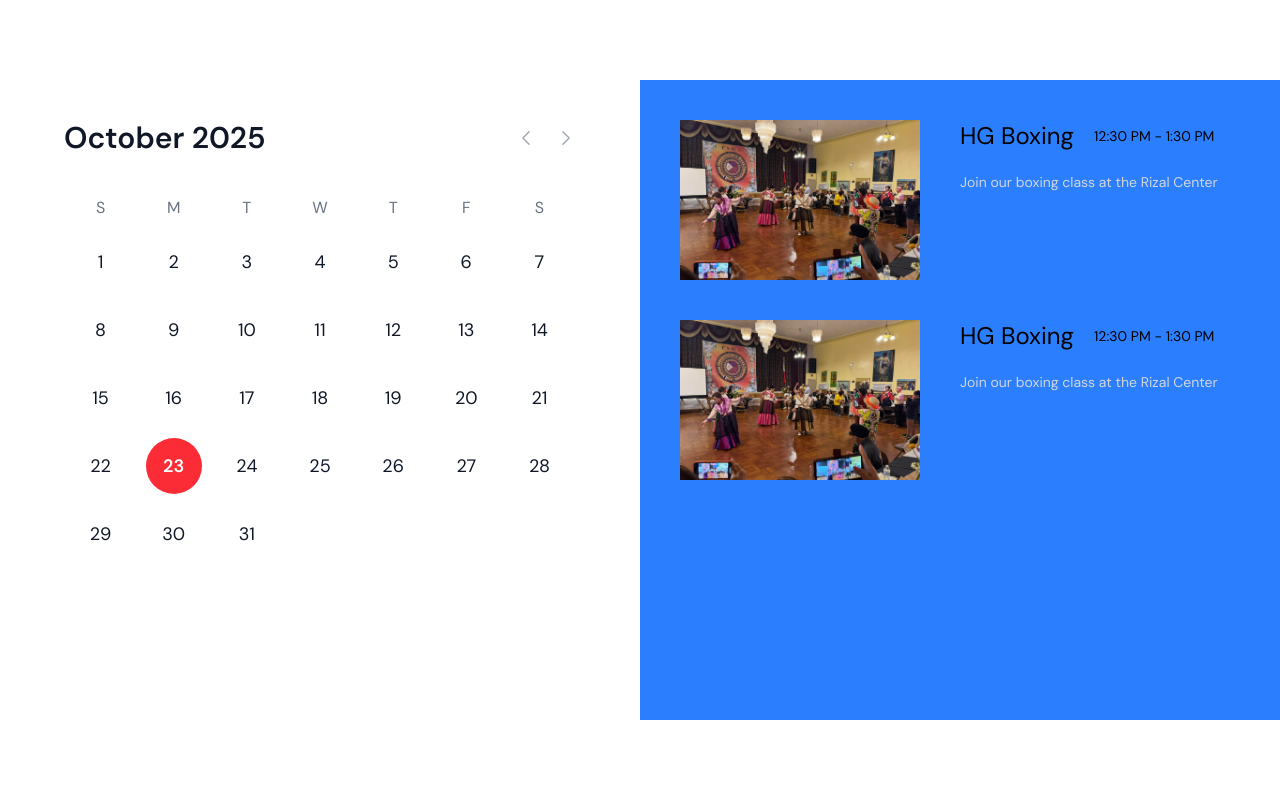
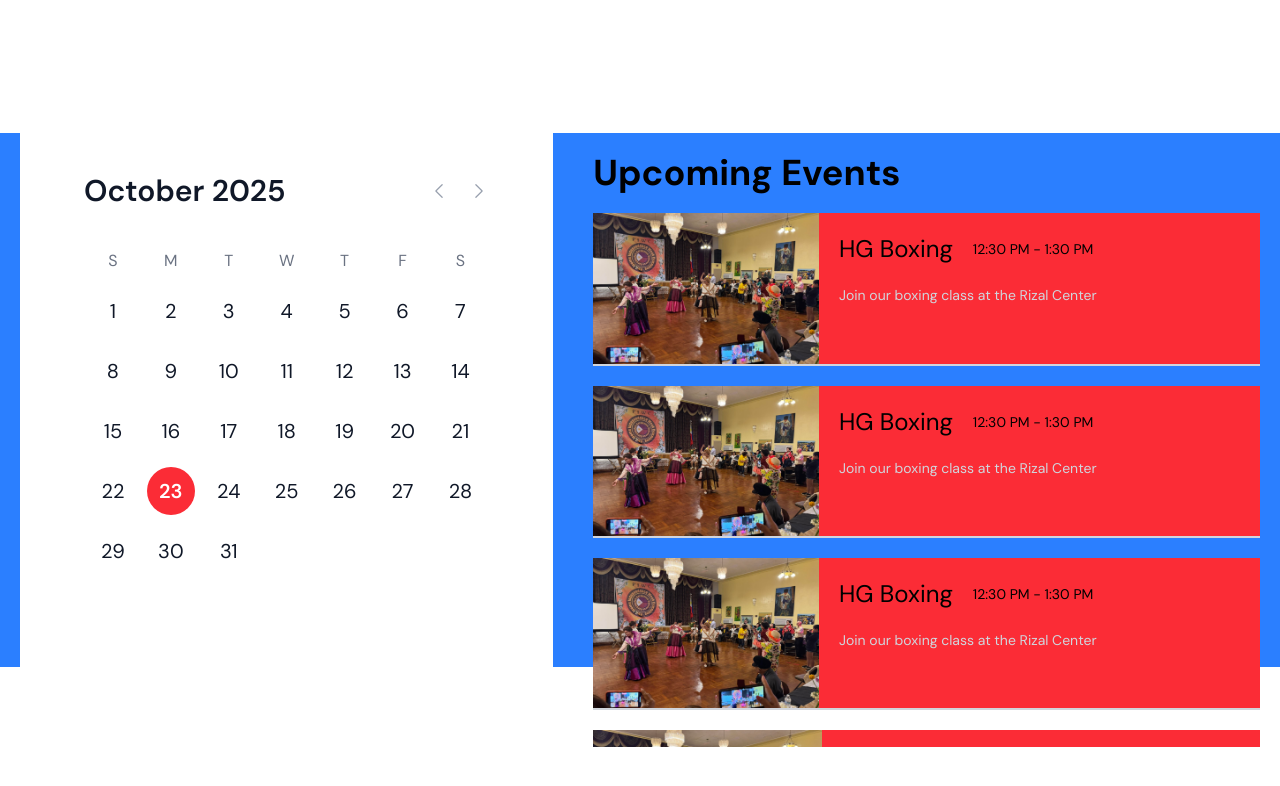
Before and after one commit to Dragoon788/rizal-center-chicago-webpage, a Next.js app: page /events in a window 1280 px wide. Shown: the top 786 px of the page. Built offline with nearby package versions, Linux system fonts and the light colour scheme.

Commit message:
in progress event carousel

```diff
--- a/src/app/components/EventsPage/calendar.tsx
+++ b/src/app/components/EventsPage/calendar.tsx
@@ -47,7 +47,7 @@ export default function Calendar() {
 //   )
 
   return (
-      <div className="h-full aspect-square px-4 sm:px-7 md:px-6 bg-white">
+      <div className="m-5 h-full aspect-square px-4 sm:px-7 md:px-6 bg-white">
           <div className="p-5 md:p-10">
             {/* The header portion of the calendar */}
             <div className="flex items-center">
@@ -83,12 +83,12 @@ export default function Calendar() {
             {/* END */}
 
             {/* Loop through all the days of the month and assign this */}
-            <div className="grid grid-cols-7 mt-2 text-sm md:text-lg">
+            <div className="grid grid-cols-7 mt-2 text-sm md:text-xl">
               {days.map((day, dayIdx) => (
                 <div
                   key={day.toString()}
                   className={clsx(
-                    'py-1.5',
+                    'py-1.5 h-10 md:h-15',
                     {
                     [`col-start-${getDay(day)+1}`]: dayIdx === 0
                     }
@@ -98,7 +98,7 @@ export default function Calendar() {
                     type="button"
                     onClick={() => setSelectedDay(day)}
                     className={clsx(
-                    "mx-auto flex h-8 w-8 md:h-14 md:w-14 items-center justify-center rounded-full",
+                    "mx-auto flex h-full aspect-square items-center justify-center rounded-full",
                     {
                         "text-white": isEqual(day, selectedDay),
                         "text-red-500": isToday(day) && !isEqual(day, selectedDay),
--- a/src/app/components/EventsPage/eventCard.tsx
+++ b/src/app/components/EventsPage/eventCard.tsx
@@ -12,8 +12,8 @@ interface EventCardProps {
 export default function EventCard ( {imgSrc, title, description, startDate, endDate } : EventCardProps) {
 
     return(
-        <div className="flex w-full h-1/4 m-5">
-            <figure className="relative h-full aspect-3/2 m-5">
+        <div className="flex md:h-2/7 bg-red-500 flex-shrink-0">
+            <figure className="relative h-full aspect-3/2">
                 <Image src={imgSrc} alt={imgSrc + ' image'} fill={true} style={{ objectFit: 'cover' }}/>
             </figure>
             <div className="flex flex-col m-5">
--- /dev/null
+++ b/src/app/components/EventsPage/eventCarousel.tsx
@@ -0,0 +1,23 @@
+import EventCard from "./eventCard"
+
+// interface EventCarouselProps {
+
+// }
+
+export default function EventCarouselProps () {
+
+    return(
+        <div className="w-full h-full m-5">
+            <h2 className="text-4xl font-bold text-black mb-5 mt-5">
+                Upcoming Events
+            </h2>
+            <div className="flex gap-5 h-full w-full flex-col overflow-x-hidden overflow-y-scroll divide-y-2 divide-gray-300">
+                <EventCard imgSrc={"/RizalPhoto1.jpg"} title={"HG Boxing"} description={"Join our boxing class at the Rizal Center"} startDate={new Date(2025, 10, 25, 12, 30)} endDate={new Date(2025, 10, 25, 13, 30)}/>
+                <EventCard imgSrc={"/RizalPhoto1.jpg"} title={"HG Boxing"} description={"Join our boxing class at the Rizal Center"} startDate={new Date(2025, 10, 25, 12, 30)} endDate={new Date(2025, 10, 25, 13, 30)}/>
+                <EventCard imgSrc={"/RizalPhoto1.jpg"} title={"HG Boxing"} description={"Join our boxing class at the Rizal Center"} startDate={new Date(2025, 10, 25, 12, 30)} endDate={new Date(2025, 10, 25, 13, 30)}/>
+                <EventCard imgSrc={"/RizalPhoto1.jpg"} title={"HG Boxing"} description={"Join our boxing class at the Rizal Center"} startDate={new Date(2025, 10, 25, 12, 30)} endDate={new Date(2025, 10, 25, 13, 30)}/>
+            </div>
+        </div>
+
+    );
+}
--- a/src/app/events/page.tsx
+++ b/src/app/events/page.tsx
@@ -1,5 +1,5 @@
 import Calendar from '@/app/components/EventsPage/calendar'
-import EventCard from '@/app/components/EventsPage/eventCard'
+import EventCarousel from '@/app/components/EventsPage/eventCarousel'
 
 // interface EventPageProps {
 
@@ -9,15 +9,9 @@ export default function Events(){
 
   return(
     <div className="flex h-screen w-screen items-center justify-center">
-      <div className="flex flex-col md:flex-row h-4/5 w-full bg-blue-500 items-center">
+      <div className="flex flex-col md:flex-row h-2/3 w-full bg-blue-500 items-center">
         <Calendar />
-        <div className="flex h-full flex-col divide-solid divide-gray-500">
-          <EventCard imgSrc={"/RizalPhoto1.jpg"} title={"HG Boxing"} description={"Join our boxing class at the Rizal Center"} startDate={new Date(2025, 10, 25, 12, 30)} endDate={new Date(2025, 10, 25, 13, 30)}/>
-          <EventCard imgSrc={"/RizalPhoto1.jpg"} title={"HG Boxing"} description={"Join our boxing class at the Rizal Center"} startDate={new Date(2025, 10, 25, 12, 30)} endDate={new Date(2025, 10, 25, 13, 30)}/>
-          {/* <EventCard imgSrc={"/RizalPhoto1.jpg"} title={"HG Boxing"} description={"Join our boxing class at the Rizal Center"} startDate={new Date(2025, 10, 25, 12, 30)} endDate={new Date(2025, 10, 25, 13, 30)}/> */}
-          {/* <EventCard imgSrc={"/RizalPhoto1.jpg"} title={"HG Boxing"} description={"Join our boxing class at the Rizal Center"} startDate={new Date(2025, 10, 25, 12, 30)} endDate={new Date(2025, 10, 25, 13, 30)}/> */}
-
-        </div>
+        <EventCarousel />
       </div>
       {/* <Calendar /> */}
     </div>
```
